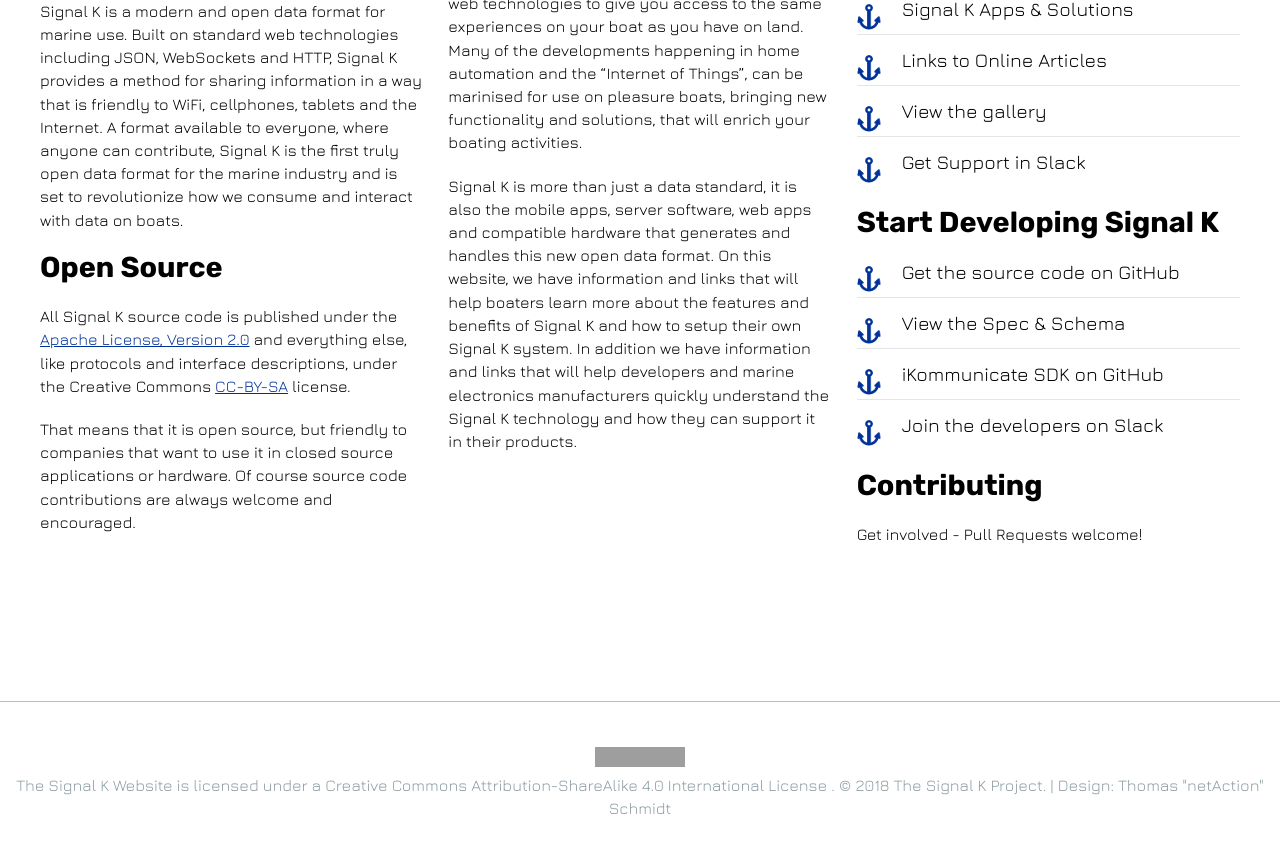
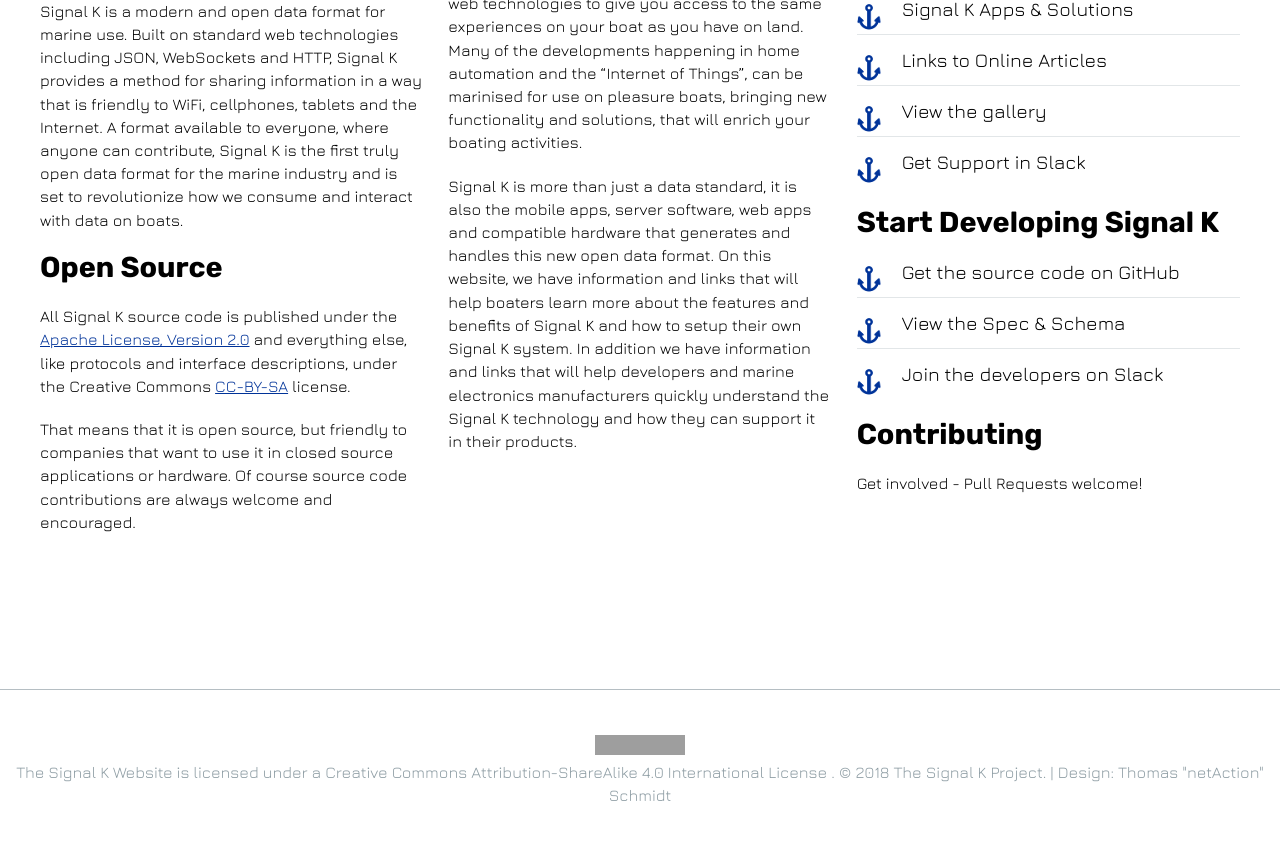
Before and after one commit to SignalK/signalk.github.io, a Jekyll site: the page built from index.html, in a window 1280 px wide and 900 px high, scrolled down 594 px. Shown: the top 853 px of the window. Built offline with Jekyll 4.4.1, drawn with Linux system fonts in a browser that asks for light colours; nearby versions of some CDN libraries; grey boxes are pictures that could not be loaded.

Commit message:
feature: remove iK sdk reference
iKommunicate SDK is today much less relevant for
a developer.

```diff
--- a/index.html
+++ b/index.html
@@ -61,11 +61,6 @@
     <ul class="check-list">
       <li><a href="https://github.com/signalk">Get the source code on GitHub</a></li>
       <li><a href="http://signalk.org/specification/latest/">View the Spec & Schema</a></li>
-      <li>
-        <a href="https://github.com/digitalyacht/ikommunicate/wiki/iKommunicate-Developer's-Guide-(SDK)">
-          iKommunicate SDK on GitHub
-        </a>
-      </li>
       <li><a href="http://slack-invite.signalk.org/">Join the developers on Slack</a></li>
     </ul>
     <h2>Contributing</h2>
```
